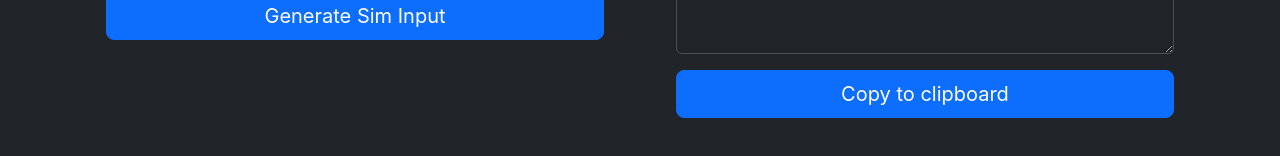
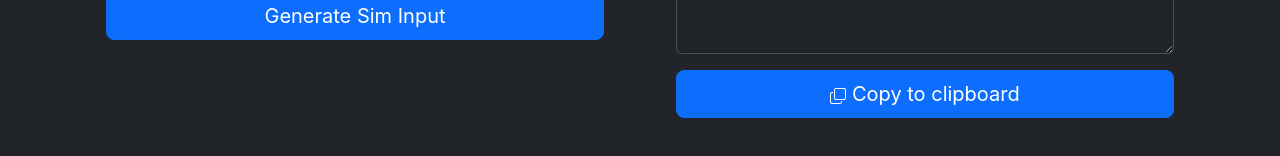
Before and after one commit to wtodom/bigsim.site, a React (Create React App) app: page / in a window 1280 px wide. Shown: the part 370-526 px from the top of the page. Built offline with nearby package versions, Linux system fonts and the light colour scheme.

Commit message:
add copy icon to copy button

```diff
--- a/src/App.js
+++ b/src/App.js
@@ -381,7 +381,7 @@
         </FloatingLabel>
         <div className="d-grid gap-2">
           <Button variant="primary" size="lg" onClick={copyToClipboard}>
-            Copy to clipboard
+            <CopyIcon /> Copy to clipboard
           </Button>
         </div>
       </Stack>
@@ -389,4 +389,12 @@
   )
 }
 
+const CopyIcon = () => {
+  return (
+    <svg xmlns="http://www.w3.org/2000/svg" width="16" height="16" fill="currentColor" class="bi bi-copy" viewBox="0 0 16 16">
+      <path fill-rule="evenodd" d="M4 2a2 2 0 0 1 2-2h8a2 2 0 0 1 2 2v8a2 2 0 0 1-2 2H6a2 2 0 0 1-2-2zm2-1a1 1 0 0 0-1 1v8a1 1 0 0 0 1 1h8a1 1 0 0 0 1-1V2a1 1 0 0 0-1-1zM2 5a1 1 0 0 0-1 1v8a1 1 0 0 0 1 1h8a1 1 0 0 0 1-1v-1h1v1a2 2 0 0 1-2 2H2a2 2 0 0 1-2-2V6a2 2 0 0 1 2-2h1v1z" />
+    </svg>
+  )
+}
+
 export default App;
```
Also changed, not shown: 1 other file (tests, documents, lock files or other folders).
